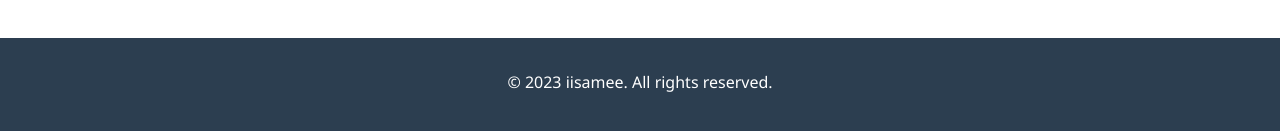
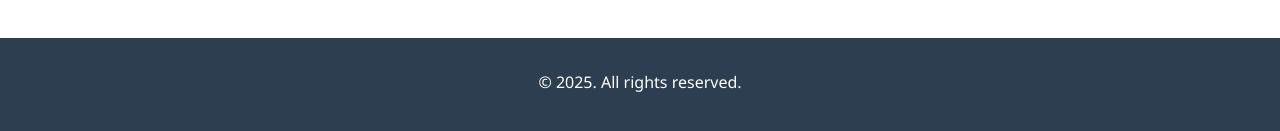
Before and after one commit to ubah34/assigment-software-develop, a plain HTML site: page index.html in a window 1280 px wide. Shown: the part 4298-4429 px from the top of the page. Drawn offline with Linux system fonts and the light colour scheme.

Commit message:
Update index.html

```diff
--- a/index.html
+++ b/index.html
@@ -101,9 +101,10 @@
     </section>
 
     <footer>
-        <p>&copy; 2023 iisamee. All rights reserved.</p>
+        <p>&copy; 2025. All rights reserved.</p>
     </footer>
 
     <script src="script.js"></script>
 </body>
+
 </html>
```
